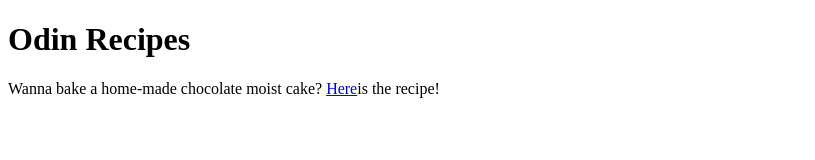
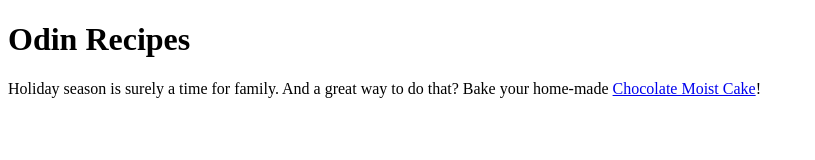
Before and after one commit to vlueprints/odin-recipes, a plain HTML site: page index.html in a window 1280 px wide. Shown: the whole page, without its empty margins (0-815 px from the left). Drawn offline with Linux system fonts and the light colour scheme.

Commit message:
edit index.html

```diff
--- a/index.html
+++ b/index.html
@@ -6,6 +6,6 @@
 </head>
 <body>
   <h1>Odin Recipes</h1>
-  <p>Wanna bake a home-made chocolate moist cake? <a href="recipes/chocolate-moist-cake.html">Here</a>is the recipe!</p>
+  <p>Holiday season is surely a time for family. And a great way to do that? Bake your home-made <a href="recipes/chocolate-moist-cake.html">Chocolate Moist Cake</a>!</p>
 </body>
 </html>
```
